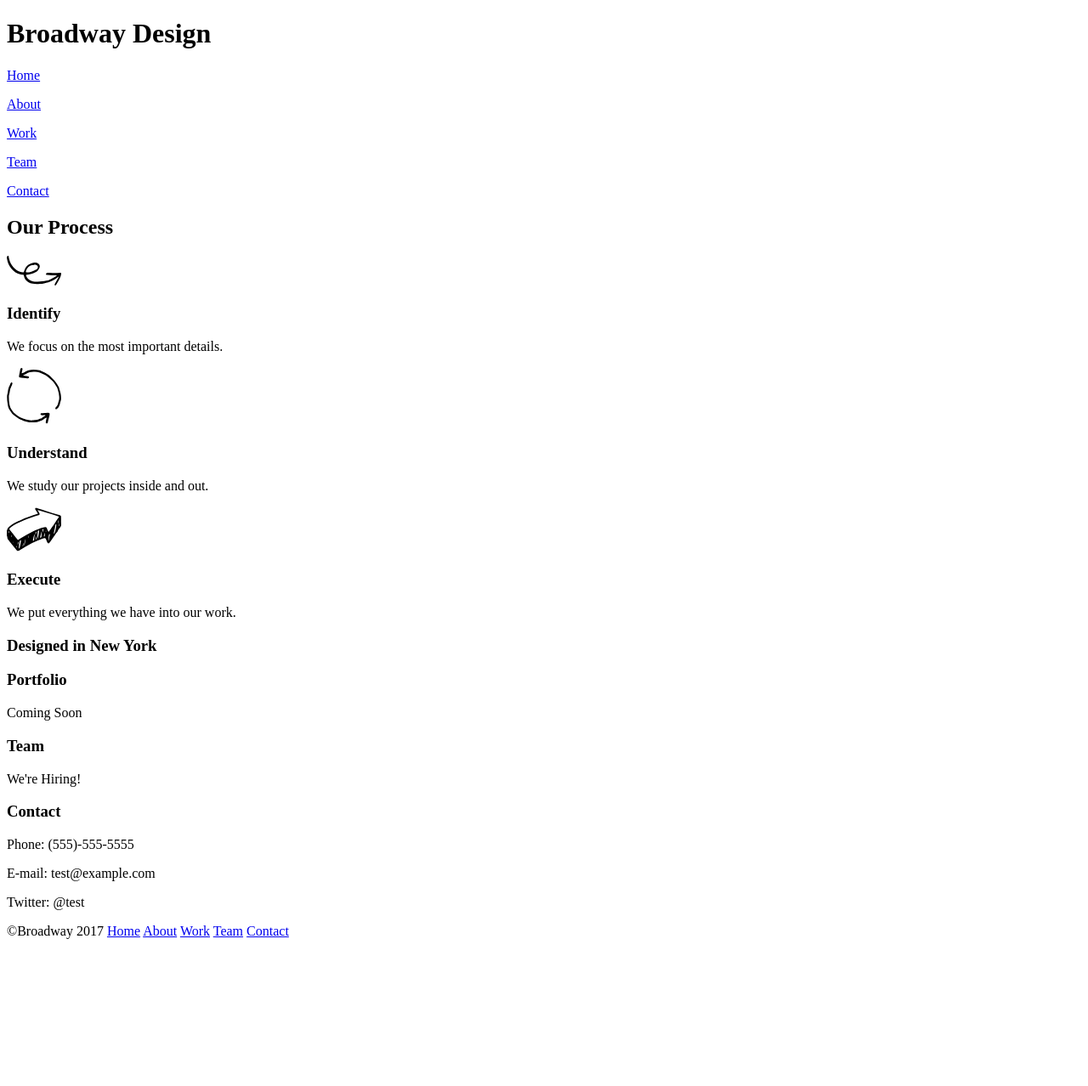
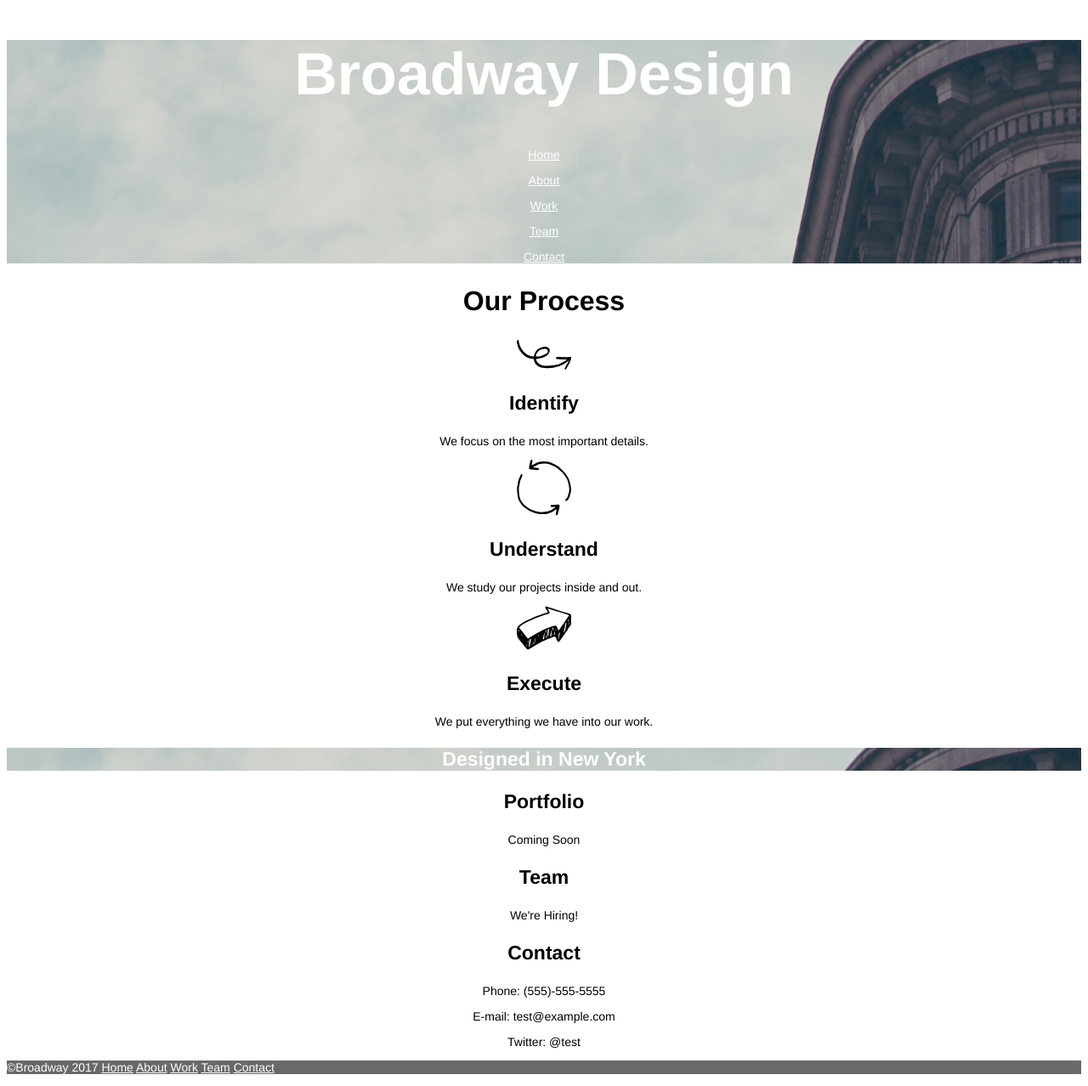
Before and after one commit to SOMyHead/broadway, a plain HTML site: page index.html in a window 1280 px wide. Shown: the whole page at 85% size. Before the commit the page ends 1121 px from the top, so only its background shows below. Drawn offline with Linux system fonts and the light colour scheme.

Commit message:
Final Commit index.html and style.css

```diff
--- a/index.html
+++ b/index.html
@@ -16,10 +16,10 @@
           <p><a href="#work">Contact</a></p>
         </nav>
     </div>
-      <h2>Our Process</h2>
+      <h2 id="about">Our Process</h2>
     <!--identify-section-->
       <p><img src="resources/images/identify.svg" alt="identify graphic"></p>
-      <h3 id="about">Identify</h3>
+      <h3>Identify</h3>
       <p>We focus on the most important details.</p>
     <!--understand-section-->
       <p><img src="resources/images/understand.svg" alt="understand graphic"></p>
--- a/resources/css/style.css
+++ b/resources/css/style.css
@@ -0,0 +1,50 @@
+body {
+  text-align: center;
+  font-family: Helvetica, sans-serif;
+}
+
+h1 {
+  font-size: 70px;
+}
+
+a {
+  color: inherit;
+}
+
+h1, h2, h3 {
+  font-weight: bold;
+}
+
+.masthead {
+  color: white;
+  background-image: url(../images/flatiron.png);
+}
+
+h2 {
+  font-size: 32px;
+}
+
+.nav {
+  font-size: 18px;
+  color: white;
+}
+
+h3 {
+  font-size: 23px;
+}
+
+p {
+  font-size: 14px;
+}
+
+.newyork {
+  color: white;
+  background-image: url(../images/flatiron.png);
+}
+
+.footer {
+  font-size: 11px;
+  color: white;
+  text-align: left;
+  background-color: dimgray;
+}
```
